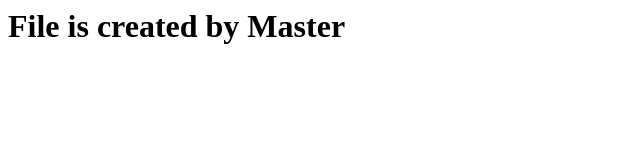
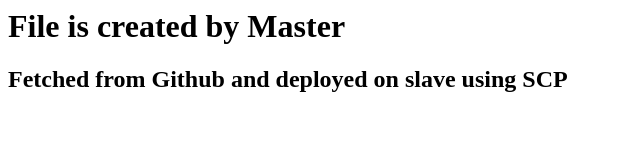
Before and after one commit to Er-Mahesh-Patil/httpdserver, a plain HTML site: page index.html in a window 1280 px wide. Shown: the whole page, without its empty margins (0-640 px from the left). Drawn offline with Linux system fonts and the light colour scheme.

Commit message:
Update index.html

```diff
--- a/index.html
+++ b/index.html
@@ -1,3 +1,4 @@
 
 
 <h1>File is created by Master</h1>
+<h2> Fetched from Github and deployed on slave using SCP
```
